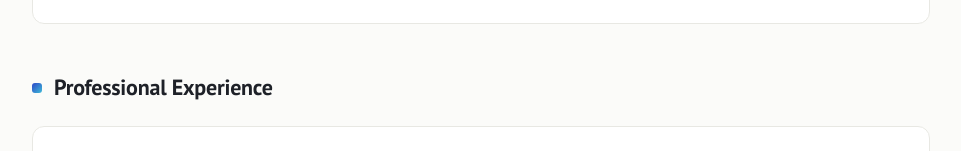
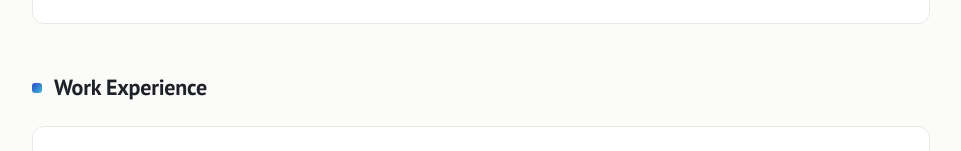
Before and after one commit to uye01/uye01.github.io, a plain HTML site: page index.html in a window 1280 px wide. Shown: the part 1610-1761 px from the top of the page, without its empty margins (312-1273 px from the left). Drawn offline with Linux system fonts and the light colour scheme.

Commit message:
Rename "Professional Experience" to "Work Experience"
Co-Authored-By: Claude Opus 5.5 <noreply@anthropic.com>

```diff
--- a/index.html
+++ b/index.html
@@ -1061,7 +1061,7 @@
 
     <!-- ---------- PROFESSIONAL EXPERIENCE ---------- -->
     <section id="experience">
-      <h2><span class="tick"></span>Professional Experience</h2>
+      <h2><span class="tick"></span>Work Experience</h2>
       <div class="card rows">
 
         <div class="row fold-center">
```
Also changed, not shown: 1 other file.
